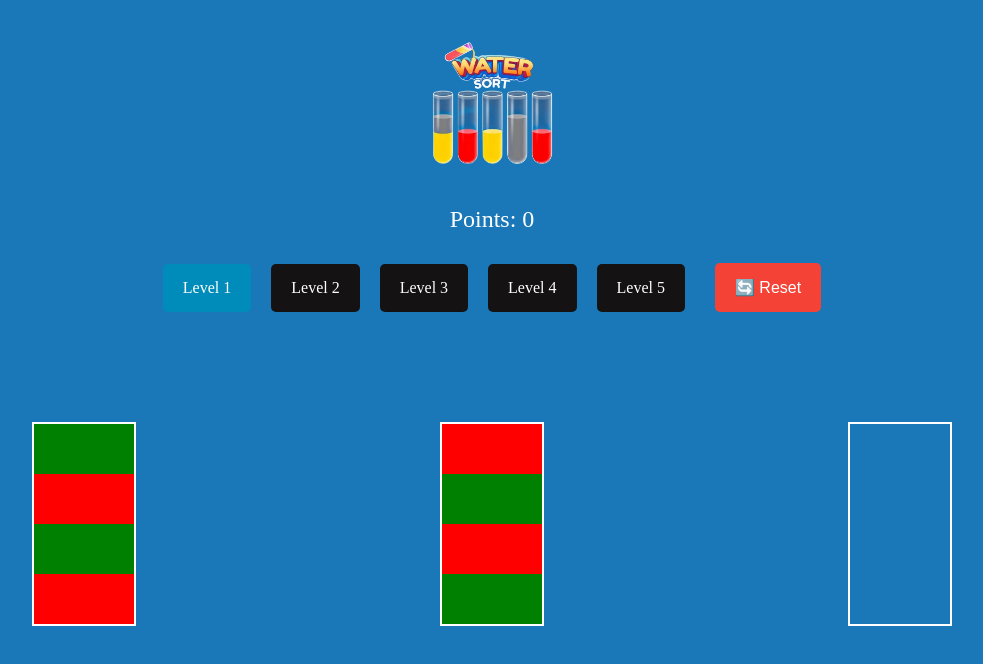
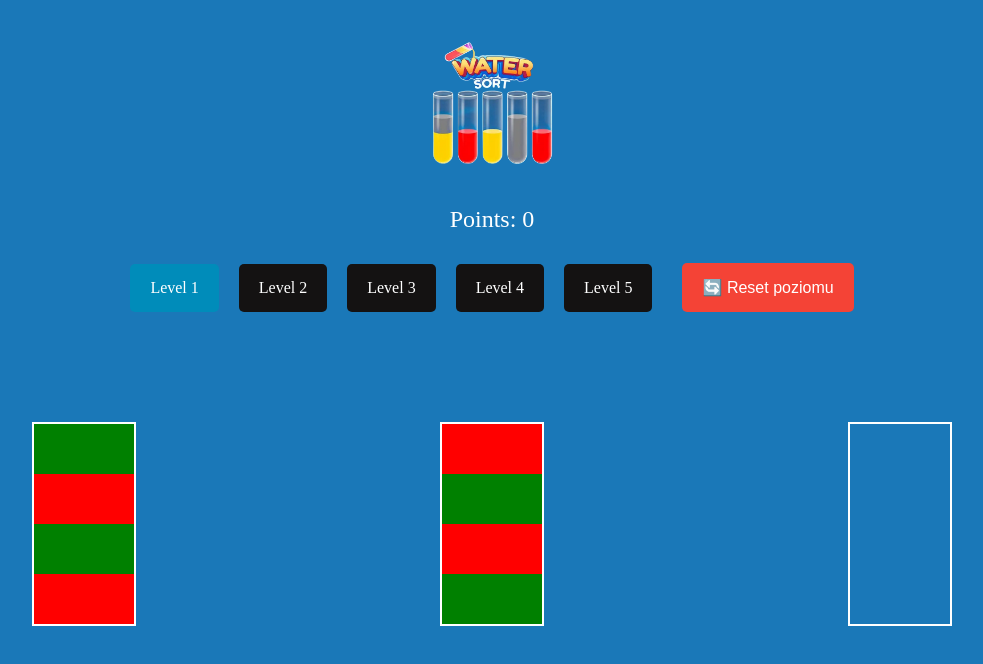
Before and after one commit to TymoteuszKolodziejczyk/water-sort, a React (Vite) app: page / in a window 1280 px wide. Shown: the top 664 px of the page, without its empty margins (148-1131 px from the left). Built offline with nearby package versions, Linux system fonts and the light colour scheme.

Commit message:
reset working

```diff
--- a/src/App.jsx
+++ b/src/App.jsx
@@ -9,15 +9,22 @@ export const useGameContext = () => useContext(GameContext);
 function App() {
   const [points, setPoints] = useState(0);
   const [currentLevel, setCurrentLevel] = useState(1);
+  const [resetTrigger, setResetTrigger] = useState(false);
 
-  const handleReset = () => {
-    setPoints(0);
-    setCurrentLevel(1); // Reset to level 1
+  const resetLevel = () => {
+    setResetTrigger(prev => !prev); // wymusza reset poziomu
   };
 
   return (
-    <GameContext.Provider value={{ points, setPoints, currentLevel, setCurrentLevel }}>
-      <Menu onReset={handleReset} />
+    <GameContext.Provider value={{
+      points,
+      setPoints,
+      currentLevel,
+      setCurrentLevel,
+      resetLevel,
+      resetTrigger
+    }}>
+      <Menu />
       <Game />
     </GameContext.Provider>
   );
--- a/src/Game.jsx
+++ b/src/Game.jsx
@@ -1,4 +1,4 @@
-import React, { useState, useEffect, useContext } from 'react';
+import React, { useState, useEffect } from 'react';
 import './App.css';
 import { useGameContext } from './App';
 
@@ -57,15 +57,15 @@ const levels = [
 ];
 
 function Game() {
-  const { currentLevel, setCurrentLevel, setPoints } = useGameContext();
+  const { currentLevel, setCurrentLevel, setPoints, resetTrigger } = useGameContext();
   const [vials, setVials] = useState([]);
 
   useEffect(() => {
     resetLevel();
-  }, [currentLevel]);
+  }, [currentLevel, resetTrigger]);
 
   const resetLevel = () => {
-    const copiedVials = levels[currentLevel - 1].vialColors.map((vial) => [...vial]); // Adjust for zero-based index
+    const copiedVials = levels[currentLevel - 1].vialColors.map(vial => [...vial]);
     setVials(copiedVials);
   };
 
@@ -79,16 +79,16 @@ function Game() {
 
   const isLevelComplete = (vials) => {
     return vials.every((vial) => {
-      if (vial.every((c) => c === '')) return true; // Empty vial
+      if (vial.every((c) => c === '')) return true;
       const firstColor = vial[0];
-      return firstColor !== '' && vial.every((c) => c === firstColor); // Full and single color
+      return firstColor !== '' && vial.every((c) => c === firstColor);
     });
   };
 
   const handleDrop = (e, targetIndex) => {
     e.preventDefault();
     const color = e.dataTransfer.getData('color');
-    const newVials = vials.map((vial) => [...vial]);
+    const newVials = vials.map(vial => [...vial]);
 
     let sourceIndex = -1;
     for (let i = 0; i < newVials.length; i++) {
@@ -102,15 +102,14 @@ function Game() {
 
     if (sourceIndex === -1) return;
 
-
     const targetVial = newVials[targetIndex];
     const targetTopColor = getTopColor(targetVial);
     const emptyIndex = targetVial.indexOf('');
 
     if (emptyIndex !== -1 && (targetTopColor === '' || targetTopColor === color)) {
-      targetVial[emptyIndex] = color; // Place color in the empty slot
+      targetVial[emptyIndex] = color;
     } else {
-      newVials[sourceIndex][getTopColorIndex(newVials[sourceIndex]) + 1] = color; // Invalid drop
+      newVials[sourceIndex][getTopColorIndex(newVials[sourceIndex]) + 1] = color;
     }
 
     setVials(newVials);
@@ -118,7 +117,7 @@ function Game() {
     if (isLevelComplete(newVials)) {
       setTimeout(() => {
         if (currentLevel < levels.length) {
-          setCurrentLevel((prev) => prev + 1); // Move to the next level
+          setCurrentLevel(prev => prev + 1);
         } else {
           alert('🏆 Congratulations! You completed all levels!');
         }
--- a/src/Menu.jsx
+++ b/src/Menu.jsx
@@ -2,8 +2,8 @@ import React from 'react';
 import './App.css';
 import { useGameContext } from './App';
 
-function Menu({ onReset }) {
-  const { points, currentLevel } = useGameContext();
+function Menu() {
+  const { points, currentLevel, setCurrentLevel, resetLevel } = useGameContext();
 
   return (
     <>
@@ -17,7 +17,7 @@ function Menu({ onReset }) {
               key={level}
               className={`button ${currentLevel === level ? 'active' : ''}`}
               onClick={() => {
-                if(currentLevel !== level) {
+                if (currentLevel !== level) {
                   setCurrentLevel(level);
                 }
               }}
@@ -26,7 +26,9 @@ function Menu({ onReset }) {
             </p>
           ))}
         </div>
-        <button className="button reset-button" onClick={onReset}>🔄 Reset</button>
+        <button className="button reset-button" onClick={resetLevel}>
+          🔄 Reset poziomu
+        </button>
       </div>
     </>
   );
```
